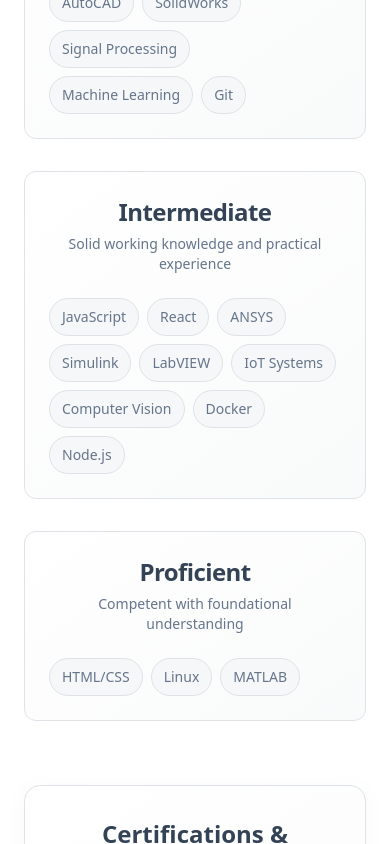
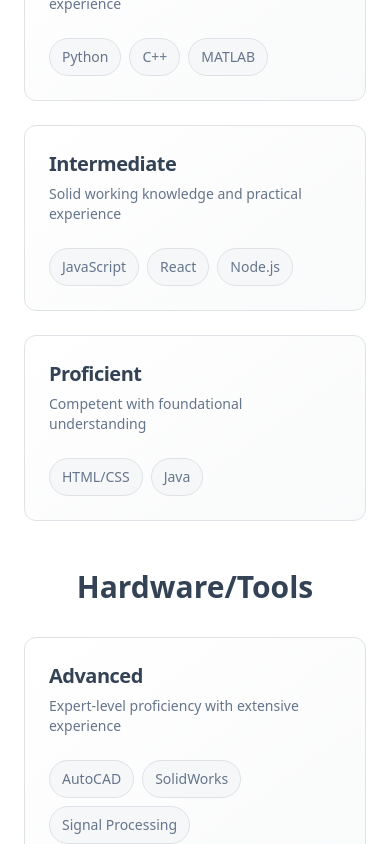
Before and after one commit to Isaiahmmking/Project-Portfolio, a React (Vite) app: page / in a window 390 px wide. Shown: the part 5320-6164 px from the top of the page. Built offline with nearby package versions, Linux system fonts and the light colour scheme.

Commit message:
Restructure skills section
Restructured the skills section into two columns: "Programming Languages" and "Hardware/Tools". Each column is further divided into "Advanced", "Intermediate", and "Proficient" sub-sections.

```diff
--- a/src/components/Skills.tsx
+++ b/src/components/Skills.tsx
@@ -1,28 +1,45 @@
 import { Card, CardContent, CardHeader, CardTitle } from "@/components/ui/card";
 
 const Skills = () => {
-  const skillCategories = [
+  const skillSections = [
+    {
+      title: "Programming Languages",
+      categories: [
         {
           title: "Advanced",
           description: "Expert-level proficiency with extensive experience",
-      skills: [
-        "Python", "C++", "MATLAB", "AutoCAD", "SolidWorks",
-        "Signal Processing", "Machine Learning", "Git"
-      ]
+          skills: ["Python", "C++", "MATLAB"]
         },
         {
           title: "Intermediate",
           description: "Solid working knowledge and practical experience",
-      skills: [
-        "JavaScript", "React", "ANSYS", "Simulink", "LabVIEW",
-        "IoT Systems", "Computer Vision", "Docker", "Node.js"
-      ]
+          skills: ["JavaScript", "React", "Node.js"]
         },
         {
           title: "Proficient",
           description: "Competent with foundational understanding",
-      skills: [
-        "HTML/CSS", "Linux", "MATLAB"
+          skills: ["HTML/CSS", "Java"]
+        }
+      ]
+    },
+    {
+      title: "Hardware/Tools",
+      categories: [
+        {
+          title: "Advanced",
+          description: "Expert-level proficiency with extensive experience",
+          skills: ["AutoCAD", "SolidWorks", "Signal Processing", "Machine Learning", "Git"]
+        },
+        {
+          title: "Intermediate",
+          description: "Solid working knowledge and practical experience",
+          skills: ["ANSYS", "Simulink", "LabVIEW", "IoT Systems", "Computer Vision", "Docker"]
+        },
+        {
+          title: "Proficient",
+          description: "Competent with foundational understanding",
+          skills: ["Linux", "AWS", "Robotics", "Cloud Architecture"]
+        }
       ]
     }
   ];
@@ -39,18 +56,24 @@ const Skills = () => {
           </p>
         </div>
 
-        <div className="grid lg:grid-cols-3 gap-8">
-          {skillCategories.map((category, index) => (
+        <div className="grid lg:grid-cols-2 gap-12">
+          {skillSections.map((section, sectionIndex) => (
+            <div key={sectionIndex} className="space-y-6">
+              <h3 className="text-3xl font-bold text-center text-foreground mb-8">
+                {section.title}
+              </h3>
+
+              <div className="space-y-6">
+                {section.categories.map((category, categoryIndex) => (
                   <Card
-              key={index}
-              className="bg-gradient-card border-border shadow-card hover:shadow-elegant transition-all duration-300 animate-scale-in"
-              style={{ animationDelay: `${index * 0.1}s` }}
+                    key={categoryIndex}
+                    className="bg-gradient-card border-border shadow-card hover:shadow-elegant transition-all duration-300"
                   >
-              <CardHeader className="text-center">
-                <CardTitle className="text-2xl font-bold text-foreground">
+                    <CardHeader>
+                      <CardTitle className="text-xl font-bold text-foreground">
                         {category.title}
                       </CardTitle>
-                <p className="text-sm text-muted-foreground mt-2">
+                      <p className="text-sm text-muted-foreground">
                         {category.description}
                       </p>
                     </CardHeader>
@@ -68,6 +91,9 @@ const Skills = () => {
                       </div>
                     </CardContent>
                   </Card>
+                ))}
+              </div>
+            </div>
           ))}
         </div>
 
```
Lines whose indentation alone changed are shown as unchanged.
